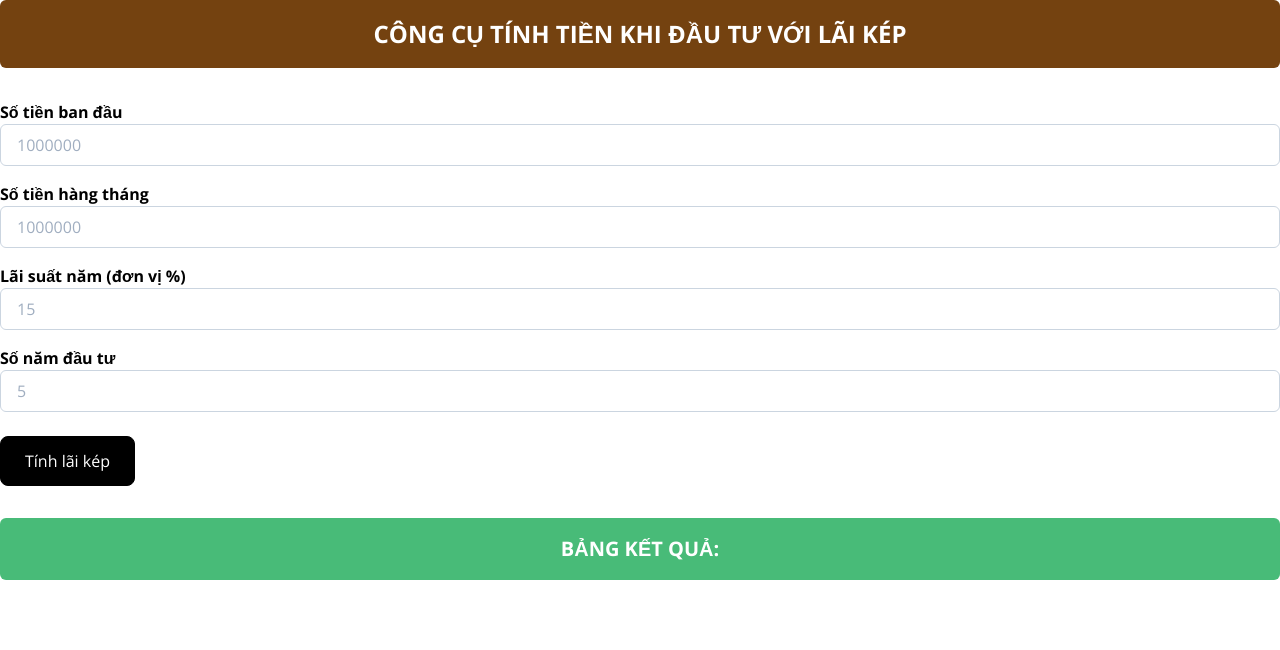
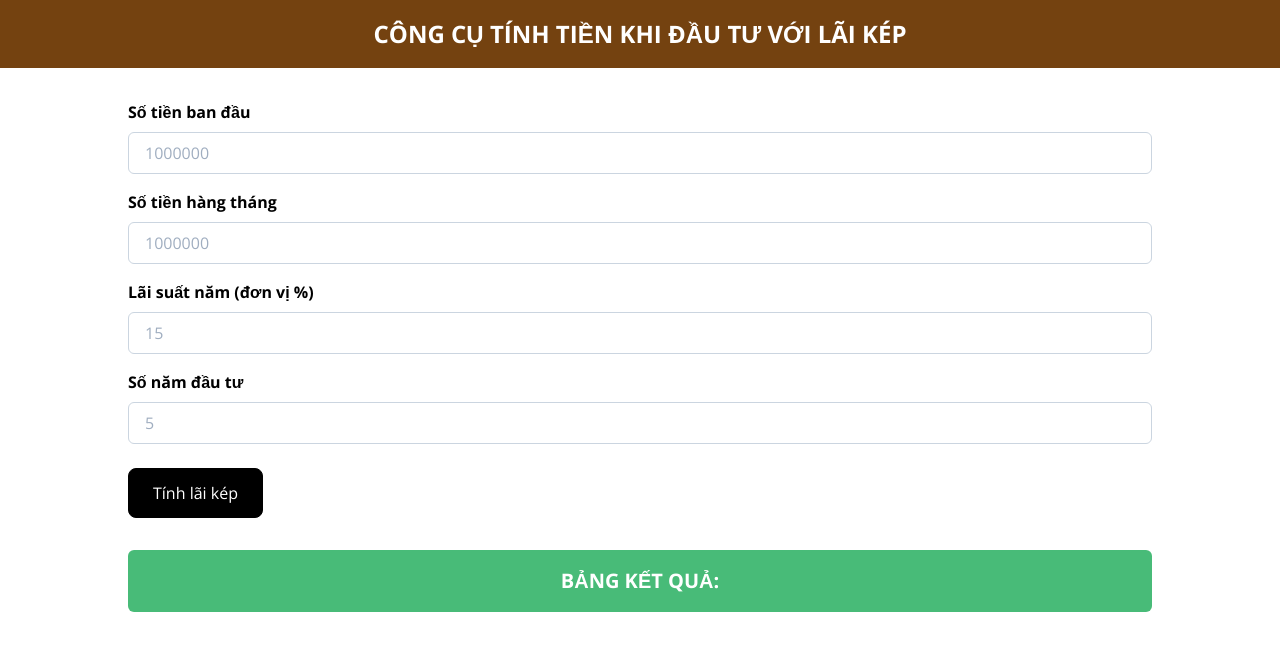
Before and after one commit to TDAK1509/tinhlai, a Nuxt app: page / in a window 1280 px wide. Shown: the top 650 px of the page. Built offline with nearby package versions, Linux system fonts and the light colour scheme.

Commit message:
Fix header and label

```diff
--- a/components/TextField.vue
+++ b/components/TextField.vue
@@ -1,7 +1,6 @@
 <template>
   <div>
-    <label class="font-bold">{{ label }}</label
-    ><br />
+    <label class="block font-bold mb-2">{{ label }}</label>
     <input
       :value="value"
       class="py-2 px-4 w-full border border-gray-400 rounded-md"
--- a/layouts/default.vue
+++ b/layouts/default.vue
@@ -1,5 +1,10 @@
 <template>
-  <div class="container mx-auto">
+  <div class="">
+    <h1
+      class="mb-8 p-4 uppercase font-bold text-2xl text-center bg-yellow-900 text-white"
+    >
+      Công cụ tính tiền khi đầu tư với lãi kép
+    </h1>
     <Nuxt />
   </div>
 </template>
--- a/pages/index.vue
+++ b/pages/index.vue
@@ -1,12 +1,5 @@
 <template>
-  <div>
-    <h1
-      class="mb-8 p-4 uppercase font-bold text-2xl text-center bg-yellow-900 text-white rounded-md"
-    >
-      Công cụ tính tiền khi đầu tư với lãi kép
-    </h1>
-
-    <div class="mx-4 sm:mx-0">
+  <div class="px-4 sm:px-0 mx-auto sm:max-w-screen-lg">
     <CompoundInterestForm @submit="onCalculate" />
 
     <h1
@@ -25,7 +18,6 @@
       >
         <h1 class="uppercase font-bold mb-2">Năm {{ index + 1 }}</h1>
         <CompoundInterestTable class="mb-4" :data="yearResult" />
-        </div>
       </div>
     </div>
   </div>
```
Lines whose indentation alone changed are shown as unchanged.
